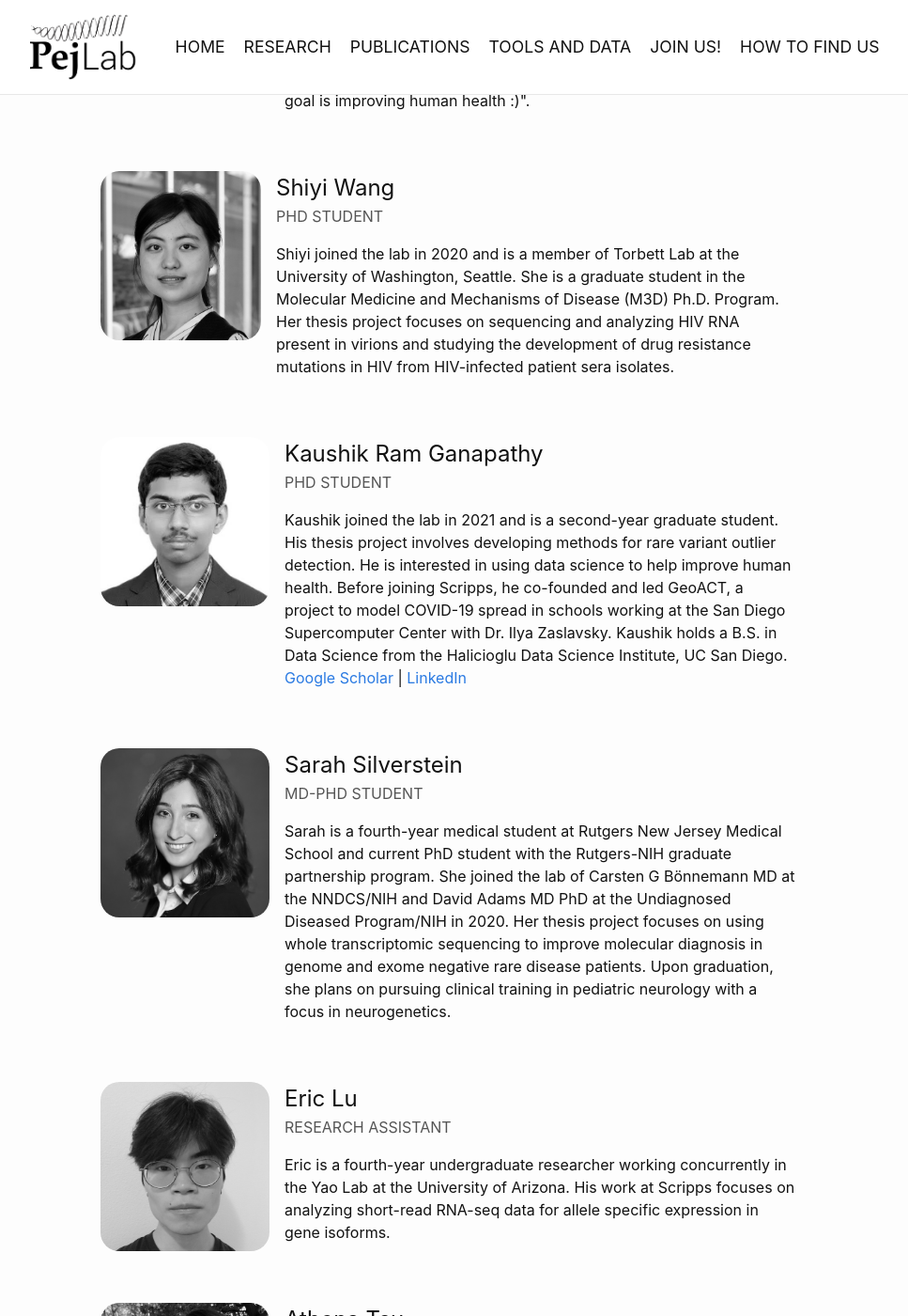
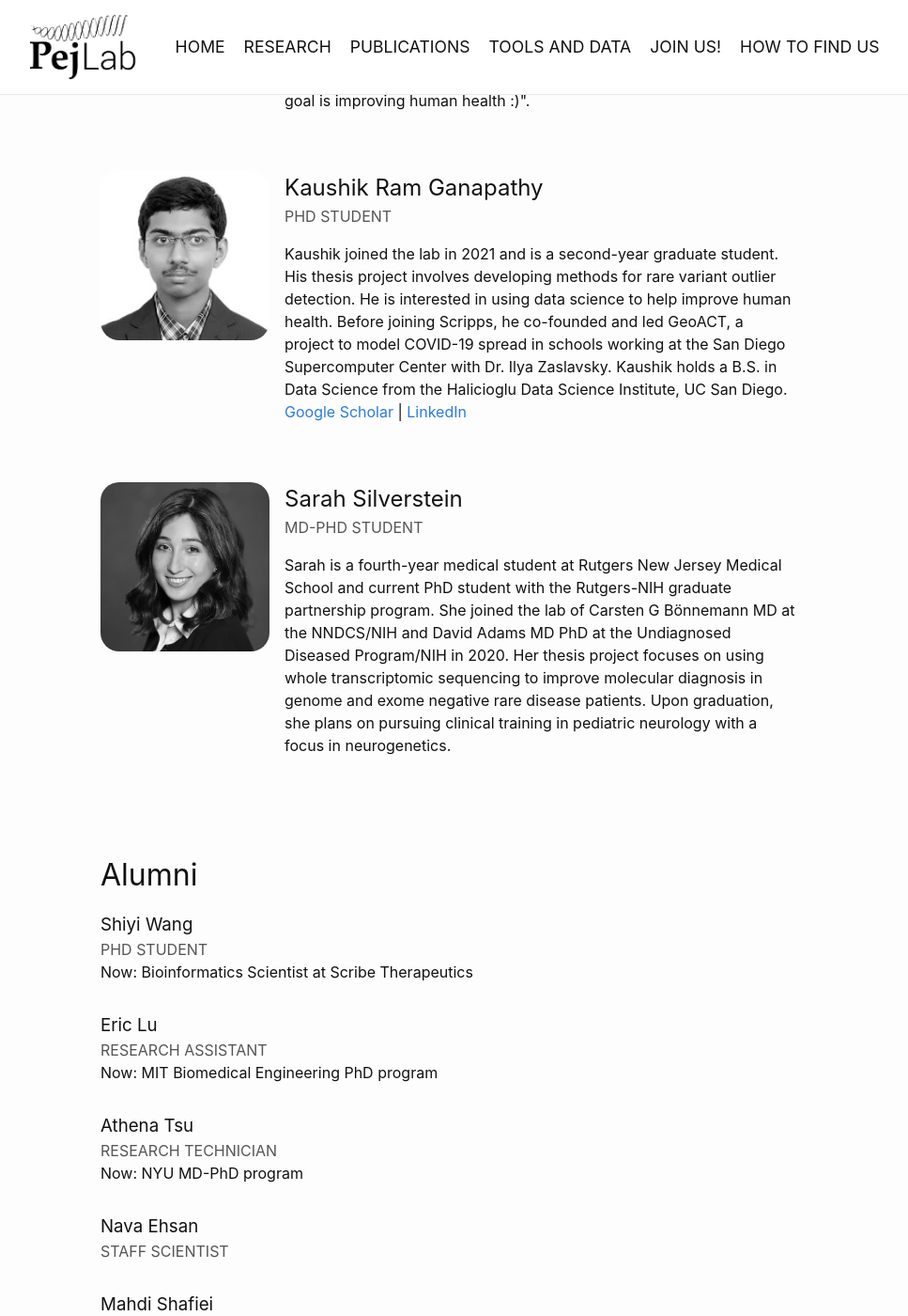
Before and after one commit to PejLab/pejlab.github.io, a Jekyll site: the page built from index.md, in a window 1280 px wide and 1400 px high, scrolled down 2493 px. Shown: the whole window at 94% size, without its empty margins (163-1130 px from the left). Built offline with Jekyll 4.4.1, drawn with Linux system fonts in a browser that asks for light colours; some of the changed text lies outside the part shown.

Commit message:
Update lab members

```diff
--- a/_data/alumni.yml
+++ b/_data/alumni.yml
@@ -1,4 +1,19 @@
 # Place in order of most recent departure to oldest
+
+- name: Shiyi Wang
+  title: PhD Student
+  bio: >-
+    Now: Bioinformatics Scientist at Scribe Therapeutics
+
+- name: Eric Lu
+  title: Research Assistant
+  bio: >-
+    Now: MIT Biomedical Engineering PhD program
+
+- name: Athena Tsu
+  title: Research Technician
+  bio: >-
+    Now: NYU MD-PhD program
 
 - name: Nava Ehsan
   title: Staff Scientist
@@ -10,15 +25,6 @@
   title: Undergraduate Researcher
   bio: >-
     Now: UC San Diego MS in Computer Science
-
-- name: Pam Graham
-  title: Executive Assistant
-
-- name: Sarah Benkoussa
-  title: Intern
-
-- name: Cathy Klasen
-  title: Executive Assistant
 
 - name: Marcela Mendoza
   title: Postdoc
@@ -46,7 +52,4 @@
 - name: Angela Hoang
   title: Intern
 
-- name: Anant Gandhi
-  title: Intern
-
 - name: Charlene Miciano (UCSD)
--- a/_data/members.yml
+++ b/_data/members.yml
@@ -62,17 +62,6 @@
     better systematic understanding of the information flow across different
     omics layers. "By the way, our ultimate goal is improving human health :)".
 
-- name: Shiyi Wang
-  title: PhD Student
-  image: shiyi_headshot.jpg
-  bio: >-
-    Shiyi joined the lab in 2020 and is a member of Torbett Lab at the
-    University of Washington, Seattle. She is a graduate student in the
-    Molecular Medicine and Mechanisms of Disease (M3D) Ph.D. Program. Her
-    thesis project focuses on sequencing and analyzing HIV RNA present in
-    virions and studying the development of drug resistance mutations in HIV
-    from HIV-infected patient sera isolates.
-
 - name: Kaushik Ram Ganapathy
   title: PhD Student
   image: Kaushik_gray.jpeg
@@ -99,22 +88,3 @@
     molecular diagnosis in genome and exome negative rare disease patients.
     Upon graduation, she plans on pursuing clinical training in pediatric
     neurology with a focus in neurogenetics.
-
-- name: Eric Lu
-  title: Research Assistant
-  image: Eric_Lu_gray.jpg
-  bio: >-
-    Eric is a fourth-year undergraduate researcher working concurrently in the
-    Yao Lab at the University of Arizona. His work at Scripps focuses on
-    analyzing short-read RNA-seq data for allele specific expression in gene
-    isoforms.
-
-- name: Athena Tsu
-  title: Research Technician
-  image: Athena_Tsu_gray.jpeg
-  bio: >-
-    Athena joined the lab in 2023. She previously worked in the Lappalainen Lab
-    at the New York Genome Center, focusing on applying bioinformatics and
-    computational methods to study how non-coding variants affect the
-    transcriptome. She holds a B.S. in Biomedical Engineering from Columbia
-    University.
```
Also changed, not shown: assets/images/people/Athena_Tsu_gray.jpeg (deleted), assets/images/people/Eric_Lu_gray.jpg (deleted), assets/images/people/shiyi_headshot.jpg (deleted).
